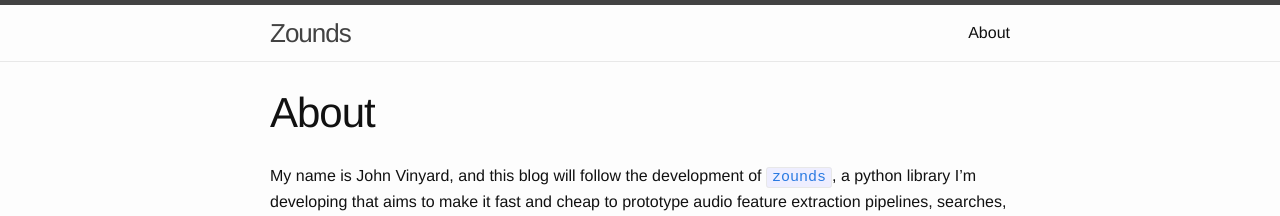
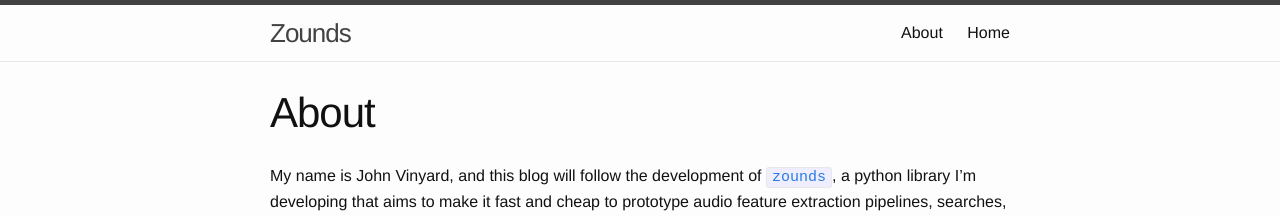
Before and after one commit to JohnVinyard/JohnVinyard.github.io, a Jekyll site: the page built from about.md, in a window 1280 px wide. Shown: the top 216 px of the page. Built offline with Jekyll 4.4.1, drawn with Linux system fonts in a browser that asks for light colours.

Commit message:
Make some changes to support use of Hyde theme

```diff
--- a/_config.yml
+++ b/_config.yml
@@ -19,3 +19,4 @@
 
 # Theme
 remote_theme: fongandrew/hydeout
+paginate: 5
--- a/index.html
+++ b/index.html
@@ -1,5 +1,6 @@
 ---
-layout: default
+layout: index
+title: Home
 ---
 
 <div class="home">
```
